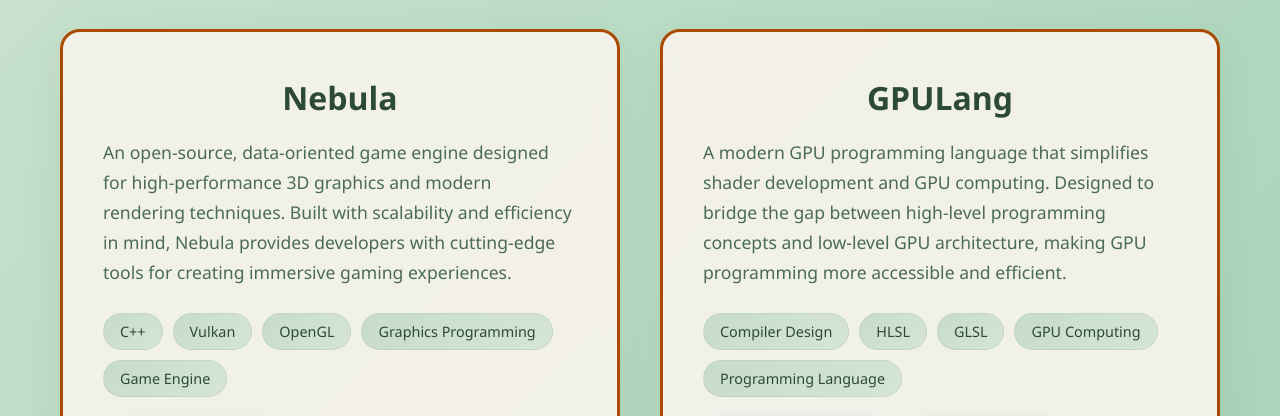
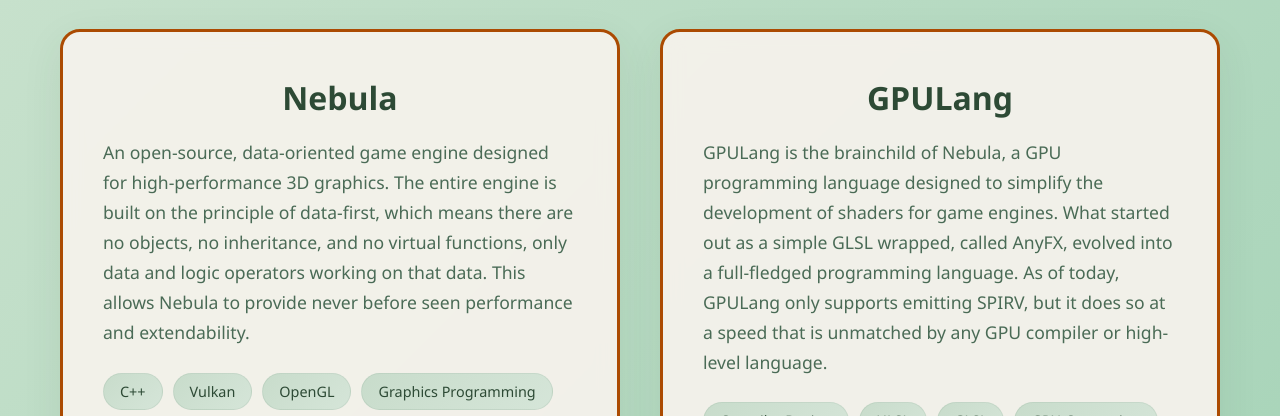
Before and after one commit to Duttenheim/Duttenheim, a plain HTML site: page index.html in a window 1280 px wide. Shown: the part 761-1177 px from the top of the page. Drawn offline with Linux system fonts and the light colour scheme.

Commit message:
Portfolio page updates

```diff
--- a/index.html
+++ b/index.html
@@ -396,8 +396,9 @@
             <div class="project-card">
                 <h2 class="project-title">Nebula</h2>
                 <p class="project-description">
-                    An open-source, data-oriented game engine designed for high-performance 3D graphics and modern rendering techniques.
-                    Built with scalability and efficiency in mind, Nebula provides developers with cutting-edge tools for creating immersive gaming experiences.
+                    An open-source, data-oriented game engine designed for high-performance 3D graphics. The entire engine is built on the principle of
+                    data-first, which means there are no objects, no inheritance, and no virtual functions, only data and logic operators working on that data.
+                    This allows Nebula to provide never before seen performance and extendability.
                 </p>
                 <div class="project-tech">
                     <span class="tech-tag">C++</span>
@@ -419,9 +420,9 @@
             <div class="project-card">
                 <h2 class="project-title">GPULang</h2>
                 <p class="project-description">
-                    A modern GPU programming language that simplifies shader development and GPU computing.
-                    Designed to bridge the gap between high-level programming concepts and low-level GPU architecture,
-                    making GPU programming more accessible and efficient.
+                    GPULang is the brainchild of Nebula, a GPU programming language designed to simplify the development of shaders for game engines.
+                    What started out as a simple GLSL wrapped, called AnyFX, evolved into a full-fledged programming language.
+                    As of today, GPULang only supports emitting SPIRV, but it does so at a speed that is unmatched by any GPU compiler or high-level language.
                 </p>
                 <div class="project-tech">
                     <span class="tech-tag">Compiler Design</span>
```
